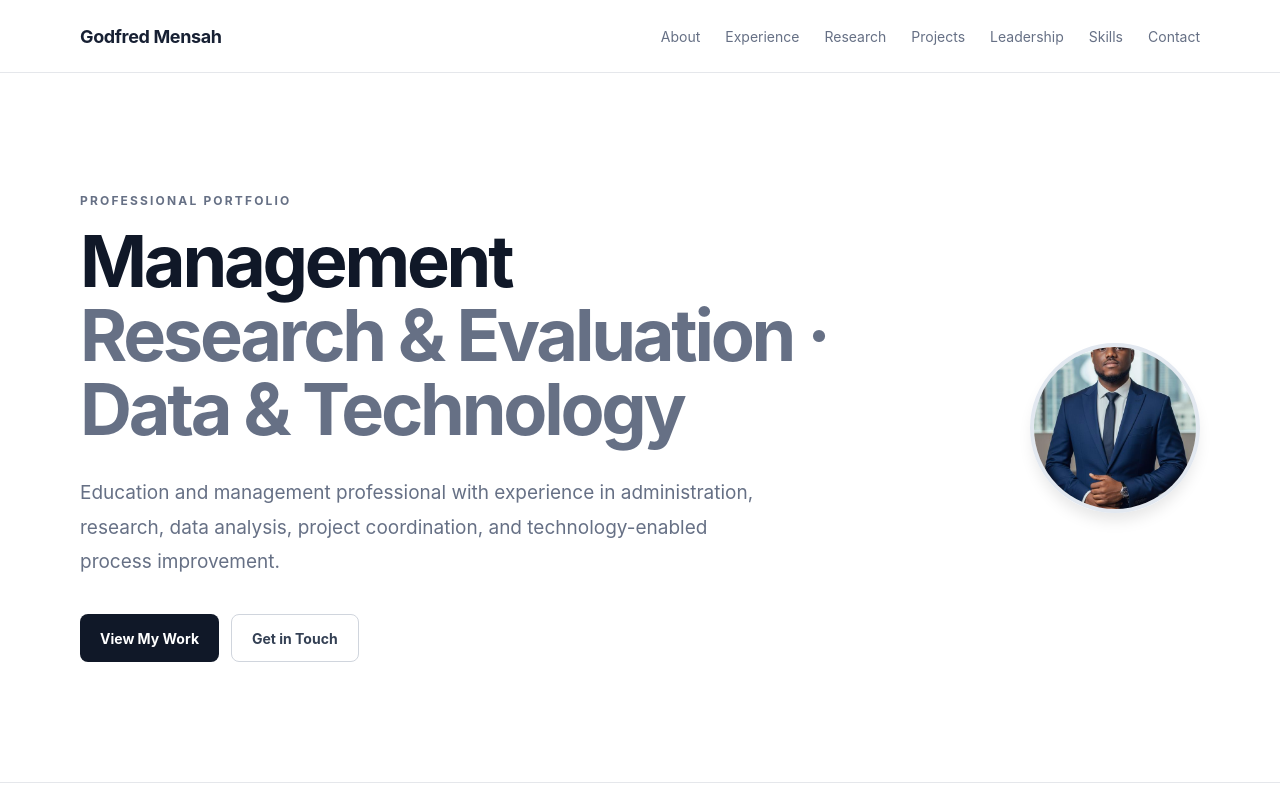
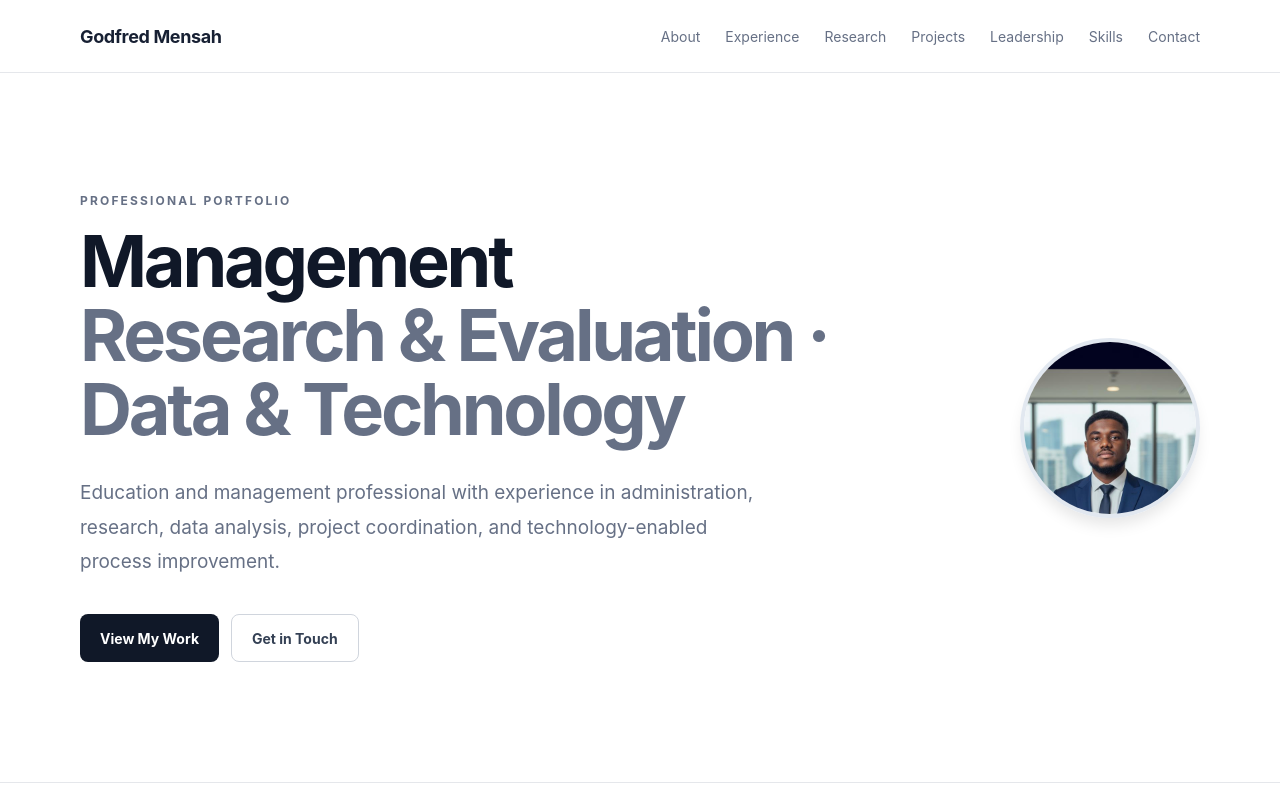
Before and after one commit to G-TechFred/Godfred-Portfolio, a React (Vite) app: page / in a window 1280 px wide. Shown: the top 800 px of the page. Built offline with nearby package versions, Linux system fonts and the light colour scheme.

Commit message:
update portfolio information

```diff
--- a/src/App.tsx
+++ b/src/App.tsx
@@ -51,13 +51,13 @@ function App() {
               </div>
             </div>
 
-            {/* Profile Picture */}
+            {/* Profile Picture with Face Framing Fixed */}
             <div style={{ flexShrink: 0, textAlign: "center", margin: "0 auto" }}>
-              <div style={{ width: "170px", height: "170px", borderRadius: "50%", overflow: "hidden", border: "4px solid #e2e8f0", boxShadow: "0 10px 15px -3px rgba(0,0,0,0.1)" }}>
+              <div style={{ width: "180px", height: "180px", borderRadius: "50%", overflow: "hidden", border: "4px solid #e2e8f0", boxShadow: "0 10px 15px -3px rgba(0,0,0,0.1)" }}>
                 <img
                   src="/Profile.jpg"
                   alt="Godfred Mensah"
-                  style={{ width: "100%", height: "100%", objectFit: "cover" }}
+                  style={{ width: "100%", height: "100%", objectFit: "cover", objectPosition: "top center" }}
                 />
               </div>
             </div>
```
